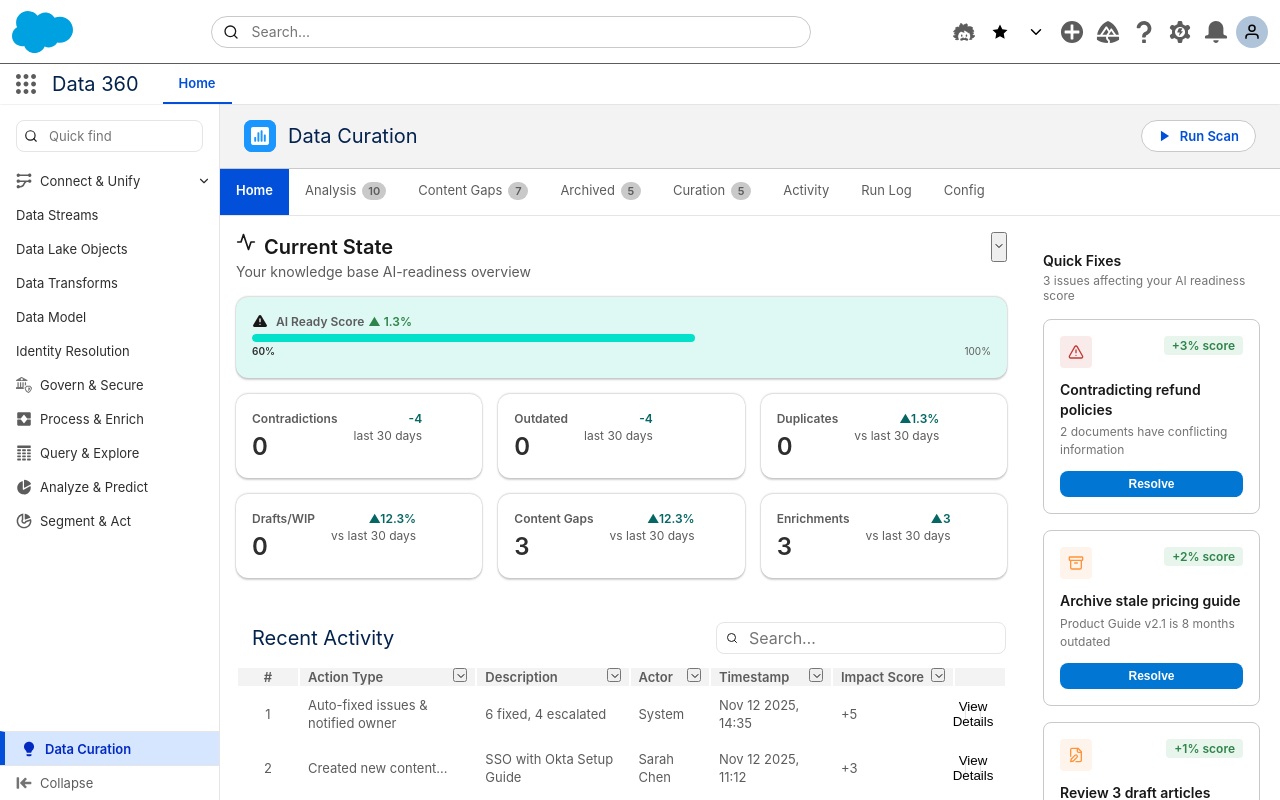
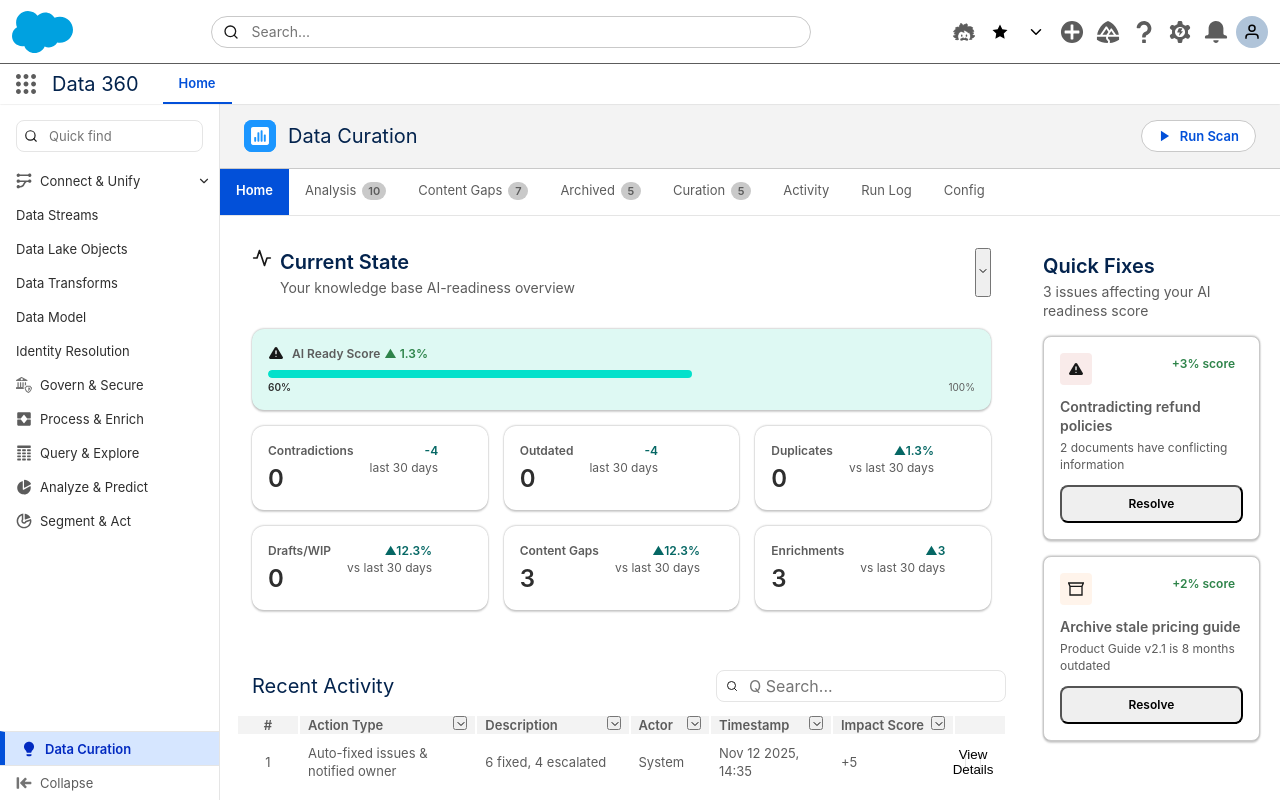
Before and after one commit to NoamVin602/TEST_Agent-ready-data, a Next.js app: page / in a window 1280 px wide. Built offline with nearby package versions, Linux system fonts and the light colour scheme.

Commit message:
Rebuild home page to match Figma design: Update HomeView layout, QuickFixesSidebar with SLDS icons, RecentActivityTable search placeholder, all components use SLDS Cosmos design tokens

```diff
--- a/app/components/dashboard/RecentActivityTable.tsx
+++ b/app/components/dashboard/RecentActivityTable.tsx
@@ -60,7 +60,7 @@
             <input
               type="text"
               className="slds-input"
-              placeholder="Search…"
+              placeholder="Q Search..."
               style={{
                 height: '32px',
                 paddingLeft: '32px',
--- a/app/components/shared/QuickFixesSidebar.tsx
+++ b/app/components/shared/QuickFixesSidebar.tsx
@@ -1,13 +1,13 @@
 "use client";
 
-import { AlertTriangle, Archive, FileEdit } from "lucide-react";
+import { AlertTriangleIcon, ArchiveIcon, FileEditIcon } from "../../lib/slds-icons";
 
 interface QuickFix {
   id: string;
   title: string;
   description: string;
   scoreImpact: string;
-  icon: any;
+  icon: React.ComponentType<{ size?: number; color?: string; style?: React.CSSProperties }>;
   iconBg: string;
   iconColor: string;
 }
@@ -18,7 +18,7 @@
     title: "Contradicting refund policies",
     description: "2 documents have conflicting information",
     scoreImpact: "+3% score",
-    icon: AlertTriangle,
+    icon: AlertTriangleIcon,
     iconBg: "rgba(194, 57, 52, 0.1)",
     iconColor: "var(--slds-g-color-error-base-50)"
   },
@@ -27,16 +27,7 @@
     title: "Archive stale pricing guide",
     description: "Product Guide v2.1 is 8 months outdated",
     scoreImpact: "+2% score",
-    icon: Archive,
-    iconBg: "rgba(254, 147, 57, 0.1)",
-    iconColor: "var(--slds-g-color-warning-base-50)"
-  },
-  {
-    id: "review-drafts",
-    title: "Review 3 draft articles",
-    description: "Articles contain [TODO] markers",
-    scoreImpact: "+1% score",
-    icon: FileEdit,
+    icon: ArchiveIcon,
     iconBg: "rgba(254, 147, 57, 0.1)",
     iconColor: "var(--slds-g-color-warning-base-50)"
   }
@@ -57,18 +48,25 @@
       <div style={{ marginBottom: 'var(--slds-g-spacing-4)' }}>
         <h3
           style={{
-            fontSize: 'var(--slds-g-font-scale-2)',
-            fontWeight: 'var(--slds-g-font-weight-semibold)',
-            color: 'var(--slds-g-color-text-default)',
-            marginBottom: 'var(--slds-g-spacing-1)'
+            fontFamily: 'var(--slds-g-font-family)',
+            fontSize: 'var(--slds-g-font-scale-3)',
+            fontWeight: 'var(--slds-g-font-weight-6)',
+            lineHeight: '28px',
+            color: 'var(--slds-g-color-on-surface-3)',
+            marginBottom: '2px',
+            marginTop: 0
           }}
         >
           Quick Fixes
         </h3>
         <p
           style={{
-            fontSize: 'var(--slds-g-font-scale-neg-1)',
-            color: 'var(--slds-g-color-text-weak)'
+            fontFamily: 'var(--slds-g-font-family)',
+            fontSize: 'var(--slds-g-font-scale-1)',
+            fontWeight: 'var(--slds-g-font-weight-4)',
+            lineHeight: '19px',
+            color: 'var(--slds-g-color-on-surface-1)',
+            margin: 0
           }}
         >
           3 issues affecting your AI readiness score
@@ -80,20 +78,22 @@
         {QUICK_FIXES.map(({ id, title, description, scoreImpact, icon: Icon, iconBg, iconColor }) => (
           <div
             key={id}
+            className="slds-card"
             style={{
               padding: 'var(--slds-g-spacing-4)',
-              backgroundColor: 'var(--slds-g-color-neutral-base-100)',
+              backgroundColor: '#FFFFFF',
               border: '1px solid var(--slds-g-color-border-1)',
               borderRadius: 'var(--slds-g-radius-border-2)',
               transition: 'all var(--slds-g-transition-base)',
-              cursor: 'pointer'
+              cursor: 'pointer',
+              boxShadow: '0px 0px 2px 0px rgba(0, 0, 0, 0.18), 0px 2px 2px 0px rgba(0, 0, 0, 0.18), 0px -1px 2px 0px rgba(0, 0, 0, 0.1)'
             }}
             onMouseEnter={(e) => {
-              e.currentTarget.style.boxShadow = 'var(--slds-g-shadow-2)';
+              e.currentTarget.style.boxShadow = '0px 0px 4px 0px rgba(0, 0, 0, 0.2), 0px 4px 4px 0px rgba(0, 0, 0, 0.2), 0px -1px 2px 0px rgba(0, 0, 0, 0.15)';
               e.currentTarget.style.transform = 'translateY(-2px)';
             }}
             onMouseLeave={(e) => {
-              e.currentTarget.style.boxShadow = 'none';
+              e.currentTarget.style.boxShadow = '0px 0px 2px 0px rgba(0, 0, 0, 0.18), 0px 2px 2px 0px rgba(0, 0, 0, 0.18), 0px -1px 2px 0px rgba(0, 0, 0, 0.1)';
               e.currentTarget.style.transform = 'translateY(0)';
             }}
           >
@@ -111,15 +111,17 @@
                   flexShrink: 0
                 }}
               >
-                <Icon style={{ width: '16px', height: '16px', color: iconColor }} />
+                <Icon size={16} color={iconColor} />
               </div>
               <span
                 style={{
+                  fontFamily: 'var(--slds-g-font-family)',
                   fontSize: 'var(--slds-g-font-scale-neg-1)',
                   fontWeight: 'var(--slds-g-font-weight-6)',
-                  color: 'var(--slds-g-color-success-base-50)',
+                  lineHeight: '17px',
+                  color: '#2E844A',
                   padding: '2px var(--slds-g-spacing-2)',
-                  backgroundColor: 'var(--slds-g-color-success-tint)',
+                  backgroundColor: 'transparent',
                   borderRadius: 'var(--slds-g-radius-border-1)'
                 }}
               >
@@ -130,11 +132,13 @@
             {/* Title */}
             <h4
               style={{
+                fontFamily: 'var(--slds-g-font-family)',
                 fontSize: 'var(--slds-g-font-scale-1)',
                 fontWeight: 'var(--slds-g-font-weight-6)',
-                color: 'var(--slds-g-color-text-default)',
+                lineHeight: '19px',
+                color: 'var(--slds-g-color-on-surface-1)',
                 marginBottom: 'var(--slds-g-spacing-1)',
-                lineHeight: 1.4
+                marginTop: 0
               }}
             >
               {title}
@@ -143,35 +147,31 @@
             {/* Description */}
             <p
               style={{
+                fontFamily: 'var(--slds-g-font-family)',
                 fontSize: 'var(--slds-g-font-scale-neg-1)',
-                color: 'var(--slds-g-color-text-weak)',
+                fontWeight: 'var(--slds-g-font-weight-4)',
+                lineHeight: '17px',
+                color: 'var(--slds-g-color-on-surface-1)',
                 marginBottom: 'var(--slds-g-spacing-3)',
-                lineHeight: 1.5
+                marginTop: 0
               }}
             >
               {description}
             </p>
 
-            {/* Action Button */}
+            {/* Action Button - SLDS Cosmos Button */}
             <button
               type="button"
+              className="slds-button slds-button_brand"
               style={{
                 width: '100%',
-                padding: '6px var(--slds-g-spacing-3)',
-                backgroundColor: 'var(--slds-g-color-brand-base-50)',
-                border: 'none',
-                borderRadius: 'var(--slds-g-radius-border-2)',
-                color: 'var(--slds-g-color-neutral-base-100)',
+                padding: 'var(--slds-g-spacing-2) var(--slds-g-spacing-3)',
                 fontSize: 'var(--slds-g-font-scale-neg-1)',
                 fontWeight: 'var(--slds-g-font-weight-6)',
-                cursor: 'pointer',
-                transition: 'background-color var(--slds-g-transition-base)'
-              }}
-              onMouseEnter={(e) => {
-                e.currentTarget.style.backgroundColor = 'var(--slds-g-color-brand-base-60)';
-              }}
-              onMouseLeave={(e) => {
-                e.currentTarget.style.backgroundColor = 'var(--slds-g-color-brand-base-50)';
+                fontFamily: 'var(--slds-g-font-family)',
+                lineHeight: '18px',
+                borderRadius: 'var(--slds-g-radius-border-2)',
+                transition: 'all var(--slds-g-transition-base)'
               }}
             >
               Resolve
@@ -180,68 +180,6 @@
         ))}
       </div>
 
-      {/* Progress Footer */}
-      <div
-        style={{
-          marginTop: 'var(--slds-g-spacing-5)',
-          padding: 'var(--slds-g-spacing-4)',
-          backgroundColor: 'var(--slds-g-color-neutral-base-95)',
-          borderRadius: 'var(--slds-g-radius-border-2)'
-        }}
-      >
-        <div style={{ display: 'flex', justifyContent: 'space-between', marginBottom: 'var(--slds-g-spacing-2)' }}>
-          <span style={{ fontSize: 'var(--slds-g-font-scale-neg-1)', color: 'var(--slds-g-color-text-weak)' }}>
-            <strong style={{ color: 'var(--slds-g-color-text-default)' }}>1</strong> of <strong style={{ color: 'var(--slds-g-color-text-default)' }}>3</strong> resolved
-          </span>
-          <span style={{ fontSize: 'var(--slds-g-font-scale-neg-1)', fontWeight: 'var(--slds-g-font-weight-6)', color: 'var(--slds-g-color-success-base-50)' }}>
-            +5% health potential
-          </span>
-        </div>
-        <div
-          style={{
-            width: '100%',
-            height: '6px',
-            backgroundColor: 'var(--slds-g-color-neutral-base-100)',
-            borderRadius: 'var(--slds-g-radius-border-3)',
-            overflow: 'hidden'
-          }}
-        >
-          <div
-            style={{
-              width: '33%',
-              height: '100%',
-              backgroundColor: 'var(--slds-g-color-brand-base-50)',
-              transition: 'width var(--slds-g-transition-slow)'
-            }}
-          />
-        </div>
-      </div>
-
-      {/* Action Buttons */}
-      <button
-        type="button"
-        style={{
-          width: '100%',
-          marginTop: 'var(--slds-g-spacing-4)',
-          padding: '8px var(--slds-g-spacing-4)',
-          backgroundColor: 'var(--slds-g-color-brand-base-50)',
-          border: 'none',
-          borderRadius: 'var(--slds-g-radius-border-2)',
-          color: 'var(--slds-g-color-neutral-base-100)',
-          fontSize: 'var(--slds-g-font-scale-1)',
-          fontWeight: 'var(--slds-g-font-weight-6)',
-          cursor: 'pointer',
-          transition: 'background-color var(--slds-g-transition-base)'
-        }}
-        onMouseEnter={(e) => {
-          e.currentTarget.style.backgroundColor = 'var(--slds-g-color-brand-base-60)';
-        }}
-        onMouseLeave={(e) => {
-          e.currentTarget.style.backgroundColor = 'var(--slds-g-color-brand-base-50)';
-        }}
-      >
-        Resolve All Recommendations
-      </button>
     </div>
   );
 }
--- a/app/components/views/HomeView.tsx
+++ b/app/components/views/HomeView.tsx
@@ -165,25 +165,53 @@
         padding: 'var(--slds-g-spacing-4)',
         display: 'flex',
         gap: 'var(--slds-g-spacing-4)',
-        height: '100%'
+        height: '100%',
+        maxWidth: '1440px',
+        margin: '0 auto',
+        width: '100%'
       }}
     >
       {/* Left Column - Current State Dashboard (75%) */}
       <div style={{ flex: '0 0 75%', display: 'flex', flexDirection: 'column', gap: 'var(--slds-g-spacing-4)', minWidth: 0 }}>
         {/* Main Card Container */}
-        <div className="slds-card" style={{ borderRadius: 'var(--slds-g-radius-border-4)' }}>
+        <div className="slds-card" style={{ borderRadius: 'var(--slds-g-radius-border-4)', backgroundColor: '#FFFFFF' }}>
           {/* Card Header */}
-          <div className="slds-card__header">
+          <div className="slds-card__header" style={{ padding: 'var(--slds-g-spacing-4)' }}>
             <div className="slds-grid slds-grid_align-spread slds-grid_vertical-align-center">
-              <div className="slds-grid slds-grid_vertical-align-center slds-gap_small">
+              <div className="slds-grid slds-grid_vertical-align-center" style={{ gap: 'var(--slds-g-spacing-2)' }}>
                 <ActivityIcon
                   size={20}
                   color="var(--slds-g-color-on-surface-1)"
                   style={{ flexShrink: 0 }}
                 />
-                <h2 className="slds-text-heading_section" style={{ margin: 0 }}>
-                  Current State
-                </h2>
+                <div>
+                  <h2
+                    className="slds-text-heading_section"
+                    style={{
+                      margin: 0,
+                      fontFamily: 'var(--slds-g-font-family)',
+                      fontSize: 'var(--slds-g-font-scale-3)',
+                      fontWeight: 'var(--slds-g-font-weight-6)',
+                      lineHeight: '28px',
+                      color: 'var(--slds-g-color-on-surface-3)'
+                    }}
+                  >
+                    Current State
+                  </h2>
+                  <p
+                    style={{
+                      margin: 0,
+                      marginTop: '2px',
+                      fontFamily: 'var(--slds-g-font-family)',
+                      fontSize: 'var(--slds-g-font-scale-1)',
+                      fontWeight: 'var(--slds-g-font-weight-4)',
+                      lineHeight: '19px',
+                      color: 'var(--slds-g-color-on-surface-1)'
+                    }}
+                  >
+                    Your knowledge base AI-readiness overview
+                  </p>
+                </div>
               </div>
               <button
                 type="button"
@@ -196,22 +224,9 @@
           </div>
 
           {/* Card Body */}
-          <div className="slds-card__body">
-            {/* Subtitle */}
-            <p
-              className="slds-text-body"
-              style={{
-                fontSize: 'var(--slds-g-font-scale-1)',
-                lineHeight: '19px',
-                color: 'var(--slds-g-color-on-surface-1)',
-                marginBottom: 'var(--slds-g-spacing-4)',
-                marginTop: 0
-              }}
-            >
-              Your knowledge base AI-readiness overview
-            </p>
+          <div className="slds-card__body" style={{ padding: 'var(--slds-g-spacing-4)' }}>
 
-            {/* AI Ready Score - Compact Metric Style */}
+            {/* AI Ready Score - Teal Background Card */}
             <div
               style={{
                 backgroundColor: '#DEF9F3',
@@ -222,24 +237,41 @@
                 boxShadow: '0px 0px 2px 0px rgba(0, 0, 0, 0.18), 0px 2px 2px 0px rgba(0, 0, 0, 0.18), 0px -1px 2px 0px rgba(0, 0, 0, 0.1)'
               }}
             >
-              <div className="slds-grid slds-grid_vertical-align-center slds-gap_small" style={{ marginBottom: 'var(--slds-g-spacing-1)' }}>
-                <AlertTriangleIcon size={16} color="#01C3B3" />
+              <div className="slds-grid slds-grid_vertical-align-center" style={{ gap: 'var(--slds-g-spacing-2)', marginBottom: 'var(--slds-g-spacing-2)' }}>
+                <AlertTriangleIcon size={16} color="#01C3B3" style={{ flexShrink: 0 }} />
                 <div className="slds-grid slds-grid_vertical-align-center" style={{ flex: 1, gap: 'var(--slds-g-spacing-1)' }}>
-                  <span className="slds-text-body_semibold" style={{ fontSize: 'var(--slds-g-font-scale-neg-1)', lineHeight: '17px', color: 'var(--slds-g-color-on-surface-1)' }}>
+                  <span
+                    style={{
+                      fontFamily: 'var(--slds-g-font-family)',
+                      fontSize: 'var(--slds-g-font-scale-neg-1)',
+                      lineHeight: '17px',
+                      fontWeight: 'var(--slds-g-font-weight-6)',
+                      color: 'var(--slds-g-color-on-surface-1)'
+                    }}
+                  >
                     AI Ready Score
                   </span>
-                  <span className="slds-text-body_semibold" style={{ fontSize: 'var(--slds-g-font-scale-neg-1)', lineHeight: '17px', color: '#2E844A' }}>
+                  <span
+                    style={{
+                      fontFamily: 'var(--slds-g-font-family)',
+                      fontSize: 'var(--slds-g-font-scale-neg-1)',
+                      lineHeight: '17px',
+                      fontWeight: 'var(--slds-g-font-weight-6)',
+                      color: '#2E844A'
+                    }}
+                  >
                     ▲ 1.3%
                   </span>
                 </div>
               </div>
-              <div style={{ marginBottom: 'var(--slds-g-spacing-1)' }}>
+              <div>
                 <div
                   style={{
                     height: '8px',
                     backgroundColor: 'var(--slds-g-color-surface-container-3)',
                     borderRadius: '9999px',
-                    overflow: 'hidden'
+                    overflow: 'hidden',
+                    marginBottom: '2px'
                   }}
                 >
                   <div
@@ -252,11 +284,27 @@
                     }}
                   />
                 </div>
-                <div className="slds-grid slds-grid_align-spread" style={{ marginTop: '2px' }}>
-                  <span className="slds-text-body_semibold" style={{ fontSize: 'var(--slds-g-font-scale-neg-2)', lineHeight: '14px', color: 'var(--slds-g-color-on-surface-2)' }}>
+                <div className="slds-grid slds-grid_align-spread">
+                  <span
+                    style={{
+                      fontFamily: 'var(--slds-g-font-family)',
+                      fontSize: 'var(--slds-g-font-scale-neg-2)',
+                      lineHeight: '14px',
+                      fontWeight: 'var(--slds-g-font-weight-6)',
+                      color: 'var(--slds-g-color-on-surface-2)'
+                    }}
+                  >
                     60%
                   </span>
-                  <span className="slds-text-body" style={{ fontSize: 'var(--slds-g-font-scale-neg-2)', lineHeight: '14px', color: 'var(--slds-g-color-on-surface-1)', textAlign: 'right' }}>
+                  <span
+                    style={{
+                      fontFamily: 'var(--slds-g-font-family)',
+                      fontSize: 'var(--slds-g-font-scale-neg-2)',
+                      lineHeight: '14px',
+                      fontWeight: 'var(--slds-g-font-weight-4)',
+                      color: 'var(--slds-g-color-on-surface-1)'
+                    }}
+                  >
                     100%
                   </span>
                 </div>
@@ -290,13 +338,13 @@
         </div>
 
         {/* Recent Activity - Nested Card */}
-        <div className="slds-card" style={{ borderRadius: 'var(--slds-g-radius-border-3)' }}>
+        <div className="slds-card" style={{ borderRadius: 'var(--slds-g-radius-border-3)', backgroundColor: '#FFFFFF' }}>
           <RecentActivityTable activities={recentActivityData} />
         </div>
       </div>
 
       {/* Right Column - Quick Fixes Panel (25%) */}
-      <div style={{ flex: '0 0 25%', minWidth: 0 }}>
+      <div style={{ flex: '0 0 25%', minWidth: 0, display: 'flex', flexDirection: 'column' }}>
         <QuickFixesSidebar />
       </div>
     </div>
```
